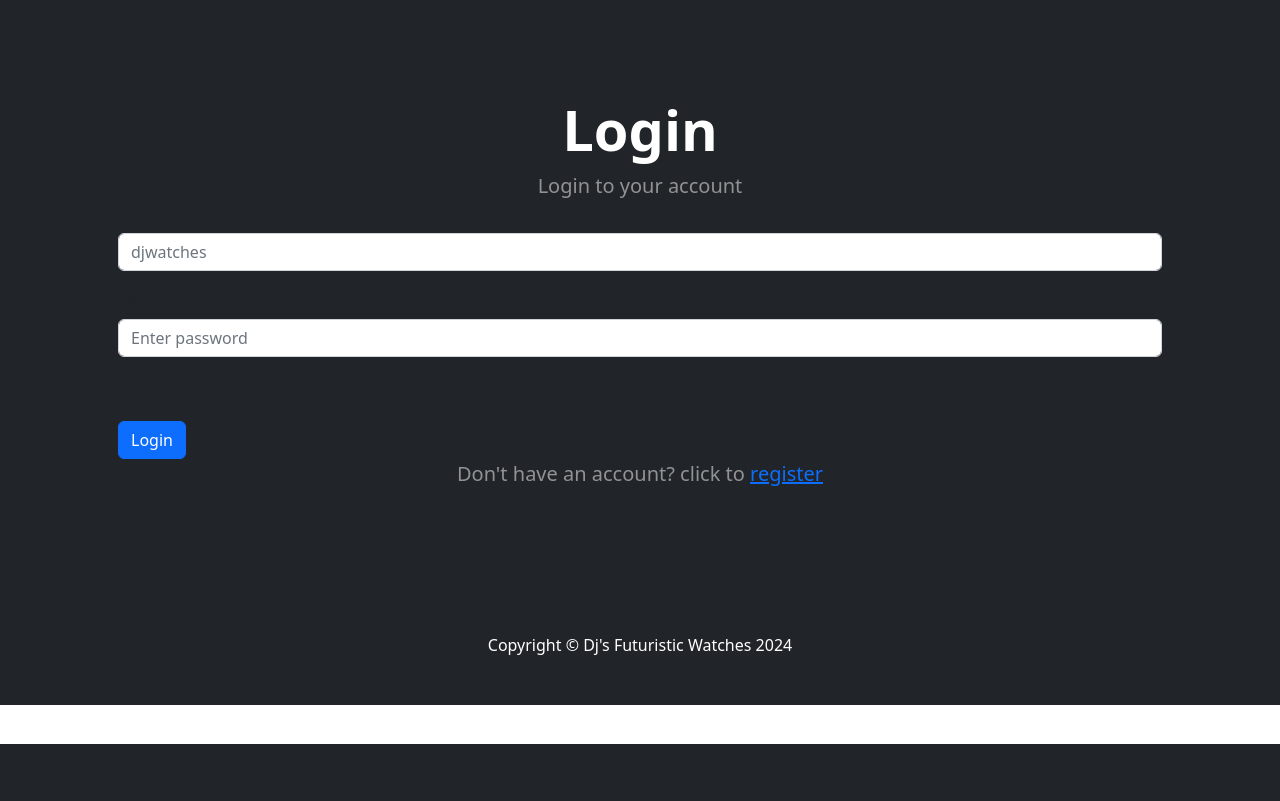
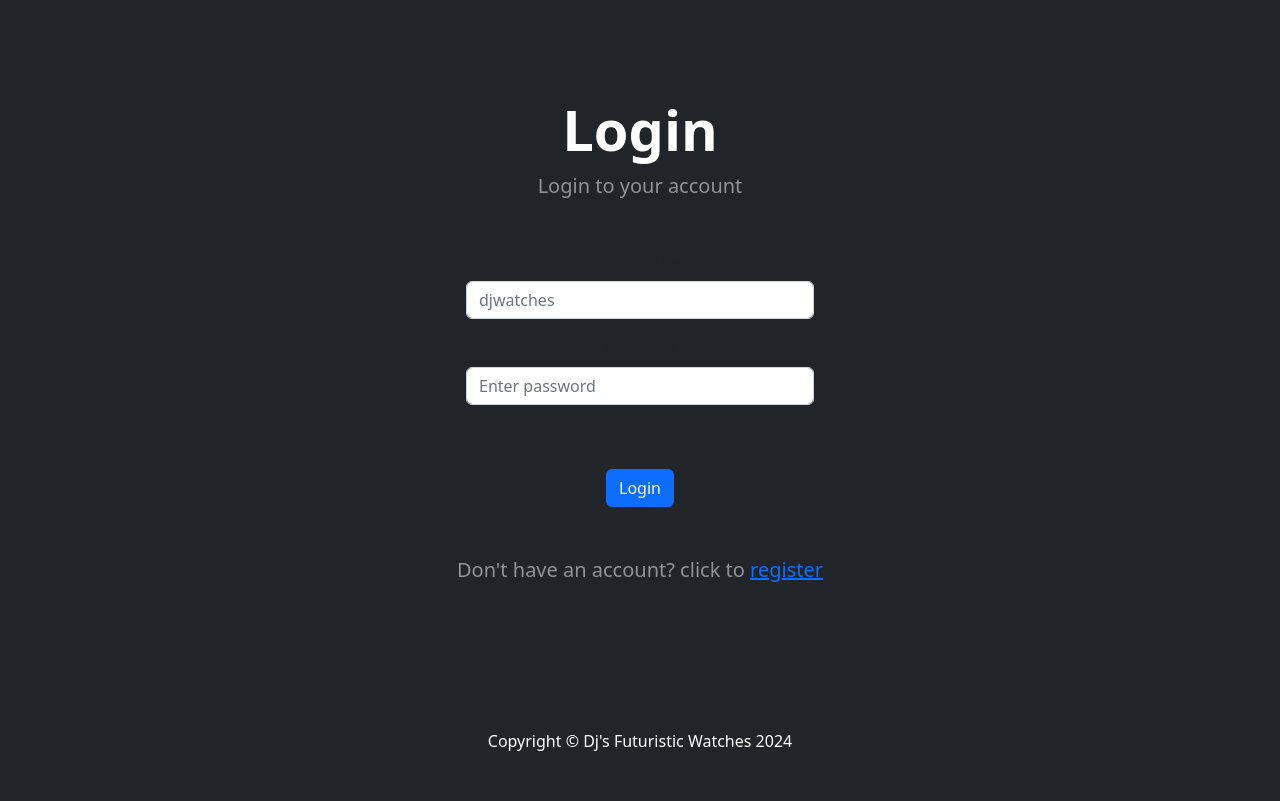
Before and after one commit to PavelKotlov/django-ecom, a Django app: page /login/ in a window 1280 px wide. Shown: the part 56-857 px from the top of the page. Before the commit the page ends 800 px from the top, so only its background shows below. Run offline with Django 5.2, Linux system fonts and the light colour scheme; some libraries are stand-ins or nearby versions.

Commit message:
Refactor reduce the size and center login form

```diff
--- a/store/templates/login.html
+++ b/store/templates/login.html
@@ -7,7 +7,8 @@
       <h1 class="display-4 fw-bolder">Login</h1>
       <p class="lead fw-normal text-white-50 mb-0">Login to your account</p>
     </div>
-    <form method="POST" action="{% url 'login'%}">
+    <center>
+      <form class="mt-5 col-md-4" method="POST" action="{% url 'login'%}">
         {% csrf_token %}
         <div class="mb-3">
           <label for="username" class="form-label">Username</label>
@@ -29,7 +30,10 @@
         </div>
         <button type="submit" class="btn btn-primary mt-5">Login</button>
       </form>
+    </center>
     <div class="text-center text-white">
+      <br />
+      <br />
       <p class="lead fw-normal text-white-50 mb-0">
         Don't have an account? click to
         <a href="{% url 'register' %}">register</a>
```
Lines whose indentation alone changed are shown as unchanged.
